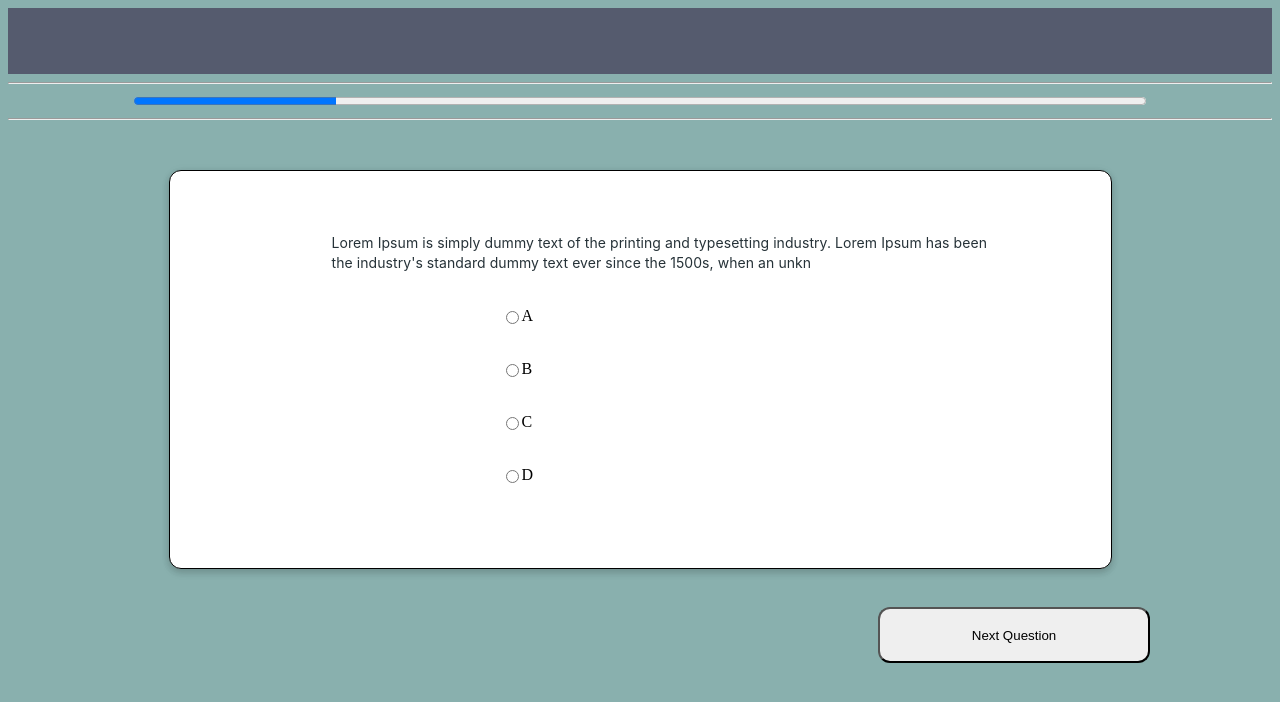
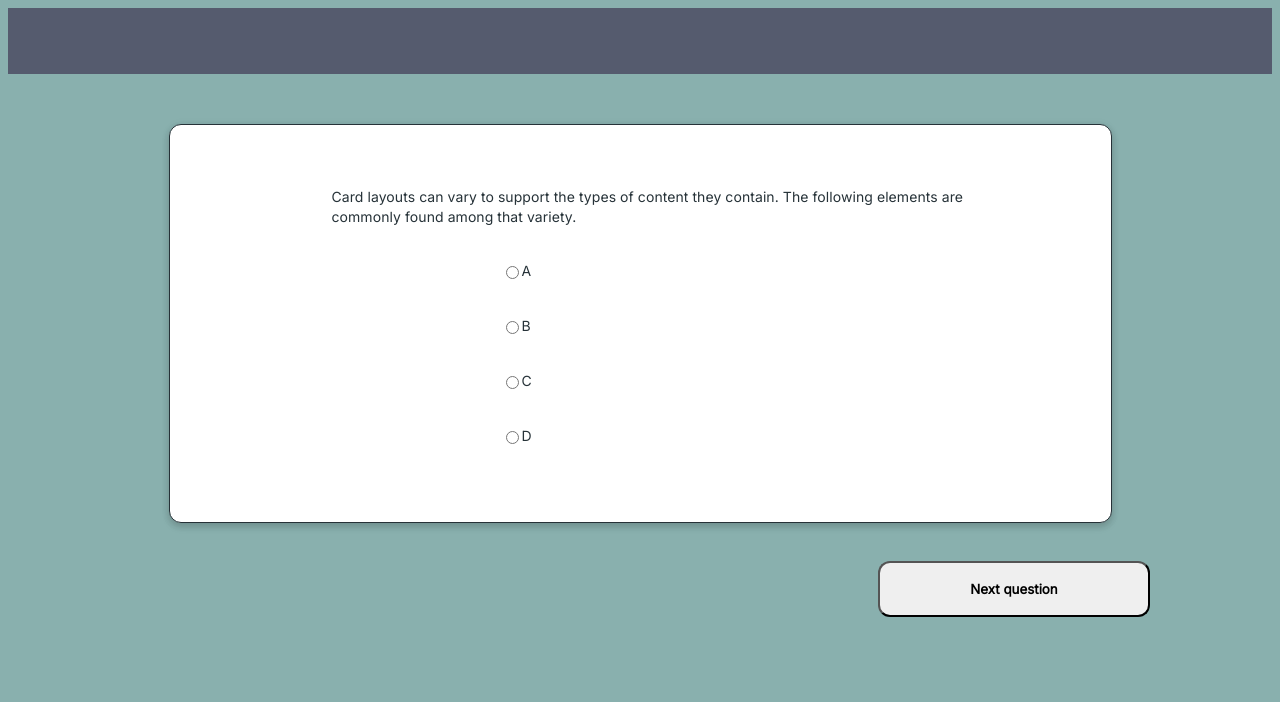
Before and after one commit to lpalleros/assessment-app, a React (Create React App) app: page /assessment in a window 1280 px wide. Shown: the top 702 px of the page. Built offline with nearby package versions, Linux system fonts and the light colour scheme.

Commit message:
upgrade assessmentForm

```diff
--- a/public/index.html
+++ b/public/index.html
@@ -13,6 +13,10 @@
 
     <link rel="preconnect" href="https://fonts.gstatic.com/%22%3E">
     <link href="https://fonts.googleapis.com/css2?family=Roboto:wght@100&display=swap" rel="stylesheet">
+    <!-- <link rel="preconnect" href="https://fonts.gstatic.com">
+    <link href="https://fonts.googleapis.com/css2?family=Inter:wght@100;200&display=swap" rel="stylesheet"> -->
+    <link rel="preconnect" href="https://fonts.gstatic.com">
+    <link href="https://fonts.googleapis.com/css2?family=Inter:wght@100;200;400&display=swap" rel="stylesheet">
 
     <!--
       manifest.json provides metadata used when your web app is installed on a
--- a/src/components/AssessmentForm/Assessment.css
+++ b/src/components/AssessmentForm/Assessment.css
@@ -5,7 +5,8 @@
     border-radius: 12px;
     cursor: pointer;
     margin-top: 38px;
-    /* margin-top: 675px; */
+    font-family: "Inter";
+    font-weight: bold;
 }
 
 .btn-sgte {
@@ -13,8 +14,11 @@
 }
 
 .container {
-    /* margin-top: 10%; */
-    /* display: flex; */
+    font-family: "Inter";
+    font-size: 14px;
+    line-height: 20px;
+    letter-spacing: 0.005em;
+    color: #263238;
 }
 
 .formulario {
@@ -24,10 +28,6 @@
     border: 1px solid;
     margin: auto;
     margin-top: 50px;
-    /* margin-top: 240px; */
-    /* margin-left: 240px; */
-    /* margin-right: 219px; */
-    /* margin-bottom: 263px; */
     border-radius: 12px;
     box-shadow: 0px 3px 6px rgba(0, 0, 0, 0.1),
                 0px 4px 8px rgba(0, 0, 0, 0.08),
@@ -35,9 +35,6 @@
 }
 
 .opciones {
-   /* margin-top: 136px; */
-   /* width: 758px;
-   height: 64px; */
    display: flex;
    margin-left: 331px;
    margin-bottom: 15px;
--- a/src/components/AssessmentForm/AssessmentForm.js
+++ b/src/components/AssessmentForm/AssessmentForm.js
@@ -68,9 +68,7 @@ function AssessmentForm() {
     return (
         <div className="container">
             <form action="#" className="formulario">
-            <div className="">
-                <p className="texto-formulario"> Lorem Ipsum is simply dummy text of the printing and typesetting industry. Lorem Ipsum has been the industry's standard dummy text ever since the 1500s, when an unkn  </p>
-            </div>
+                <p className="texto-formulario">Card layouts can vary to support the types of content they contain. The following elements are commonly found among that variety.</p>
                 <label htmlFor='op1' className="opciones">
                     <input id='op1' name="group1" type="radio" onClick={() => setPreguntaSeleccionada("a")} />
                     <span>{questions[numeroPregunta].question1}</span>
@@ -89,7 +87,7 @@ function AssessmentForm() {
                 </label>
             </form>
             <div className="btn-sgte">
-                <button onClick={handleNextQuestion} className="btn-next">Next Question</button>
+                <button onClick={handleNextQuestion} className="btn-next">Next question</button>
             </div>
         </div>
     )
--- a/src/screen/Assessment/Assessment.js
+++ b/src/screen/Assessment/Assessment.js
@@ -9,7 +9,7 @@ function Assessment () {
     return (
         <>
             <Navbar/>
-            <ProgressBar/>
+            {/* <ProgressBar/> */}
             <AssessmentForm/>
         </>
     )
```
